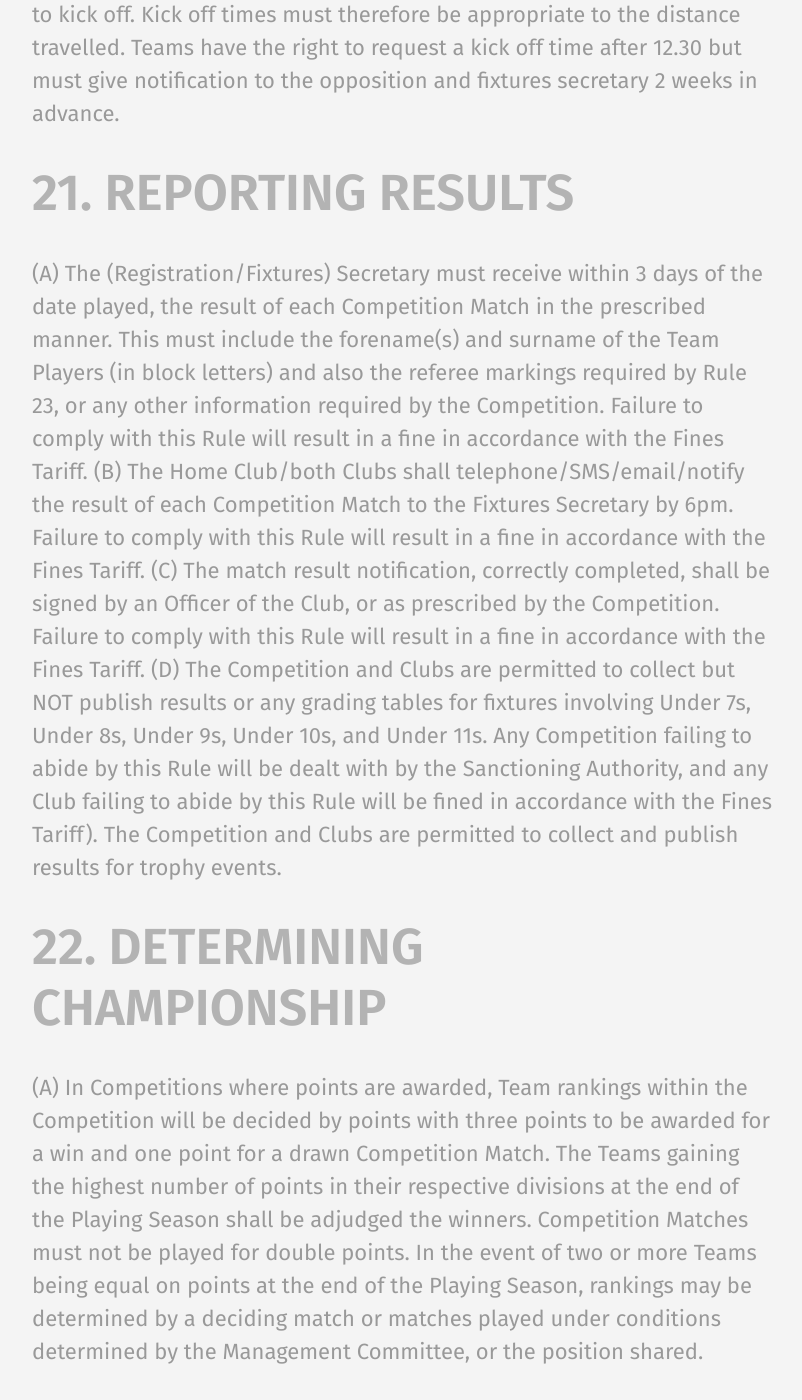
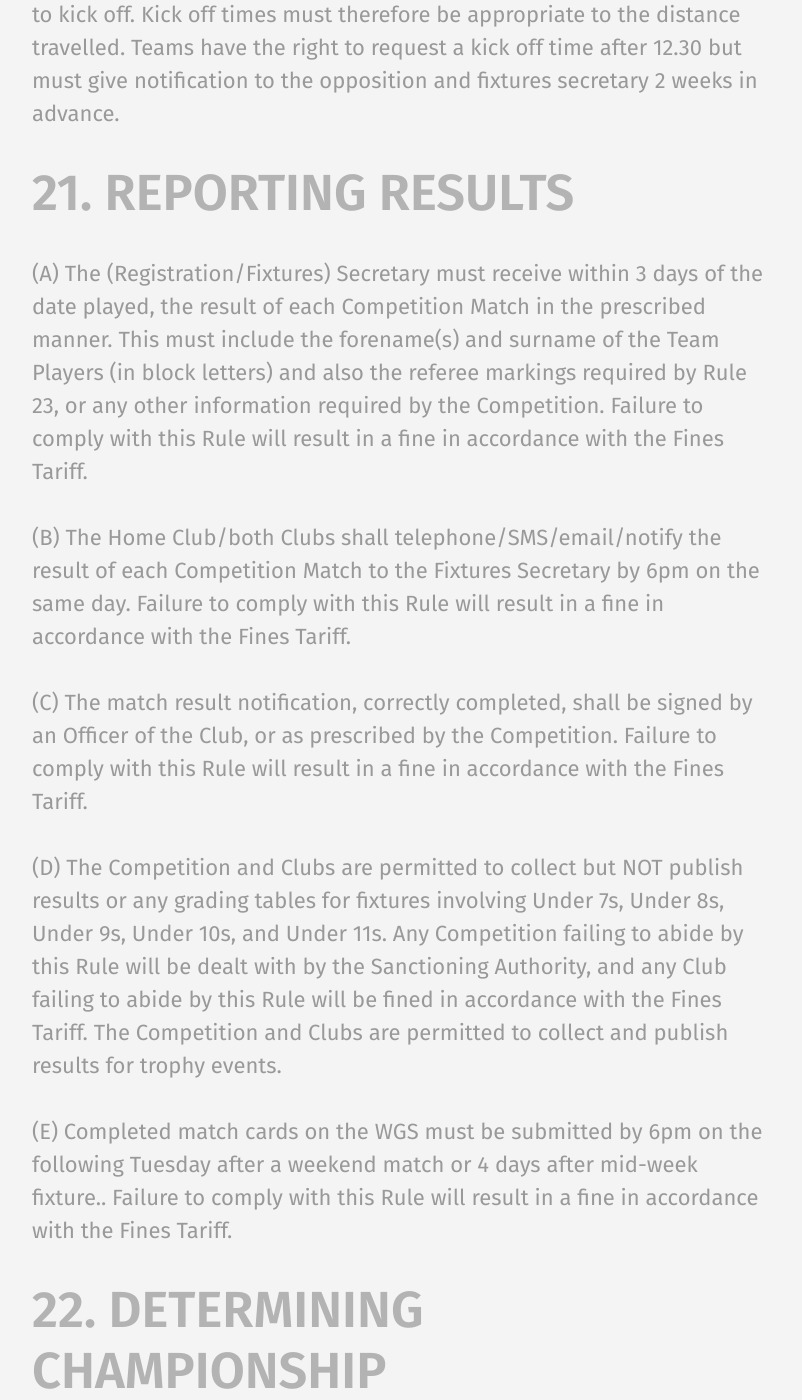
Before and after one commit to rotherleague/Rother, a Jekyll site: the page built from rules.md, in a window 1280 px wide and 1400 px high, scrolled down 45981 px. Shown: the whole window, without its empty margins (56-858 px from the left). Built offline with Jekyll 4.4.1, drawn with Linux system fonts in a browser that asks for light colours.

Commit message:
Update 21.md

```diff
--- a/_includes/rules/21.md
+++ b/_includes/rules/21.md
@@ -1,5 +1,10 @@
 # 21. REPORTING RESULTS
 (A) The (Registration/Fixtures) Secretary must receive within 3 days of the date played, the result of each Competition Match in the prescribed manner. This must include the forename(s) and surname of the Team Players (in block letters) and also the referee markings required by Rule 23, or any other information required by the Competition. Failure to comply with this Rule will result in a fine in accordance with the Fines Tariff.
-(B)	The Home Club/both Clubs shall telephone/SMS/email/notify the result of each Competition Match to the Fixtures Secretary by 6pm. Failure to comply with this Rule will result in a fine in accordance with the Fines Tariff.
+
+(B)	The Home Club/both Clubs shall telephone/SMS/email/notify the result of each Competition Match to the Fixtures Secretary by 6pm on the same day. Failure to comply with this Rule will result in a fine in accordance with the Fines Tariff.
+
 (C)	The match result notification, correctly completed, shall be signed by an Officer of the Club, or as prescribed by the Competition. Failure to comply with this Rule will result in a fine in accordance with the Fines Tariff.
-(D)	The Competition and Clubs are permitted to collect but NOT publish results or any grading tables for fixtures involving Under 7s, Under 8s, Under 9s, Under 10s, and Under 11s. Any Competition failing to abide by this Rule will be dealt with by the Sanctioning Authority, and any Club failing to abide by this Rule will be fined in accordance with the Fines Tariff). The Competition and Clubs are permitted to collect and publish results for trophy events.
+
+(D)	The Competition and Clubs are permitted to collect but NOT publish results or any grading tables for fixtures involving Under 7s, Under 8s, Under 9s, Under 10s, and Under 11s. Any Competition failing to abide by this Rule will be dealt with by the Sanctioning Authority, and any Club failing to abide by this Rule will be fined in accordance with the Fines Tariff. The Competition and Clubs are permitted to collect and publish results for trophy events.
+
+(E)	Completed match cards on the WGS must be submitted by 6pm on the following Tuesday after a weekend match or 4 days after mid-week fixture.. Failure to comply with this Rule will result in a fine in accordance with the Fines Tariff.
```
